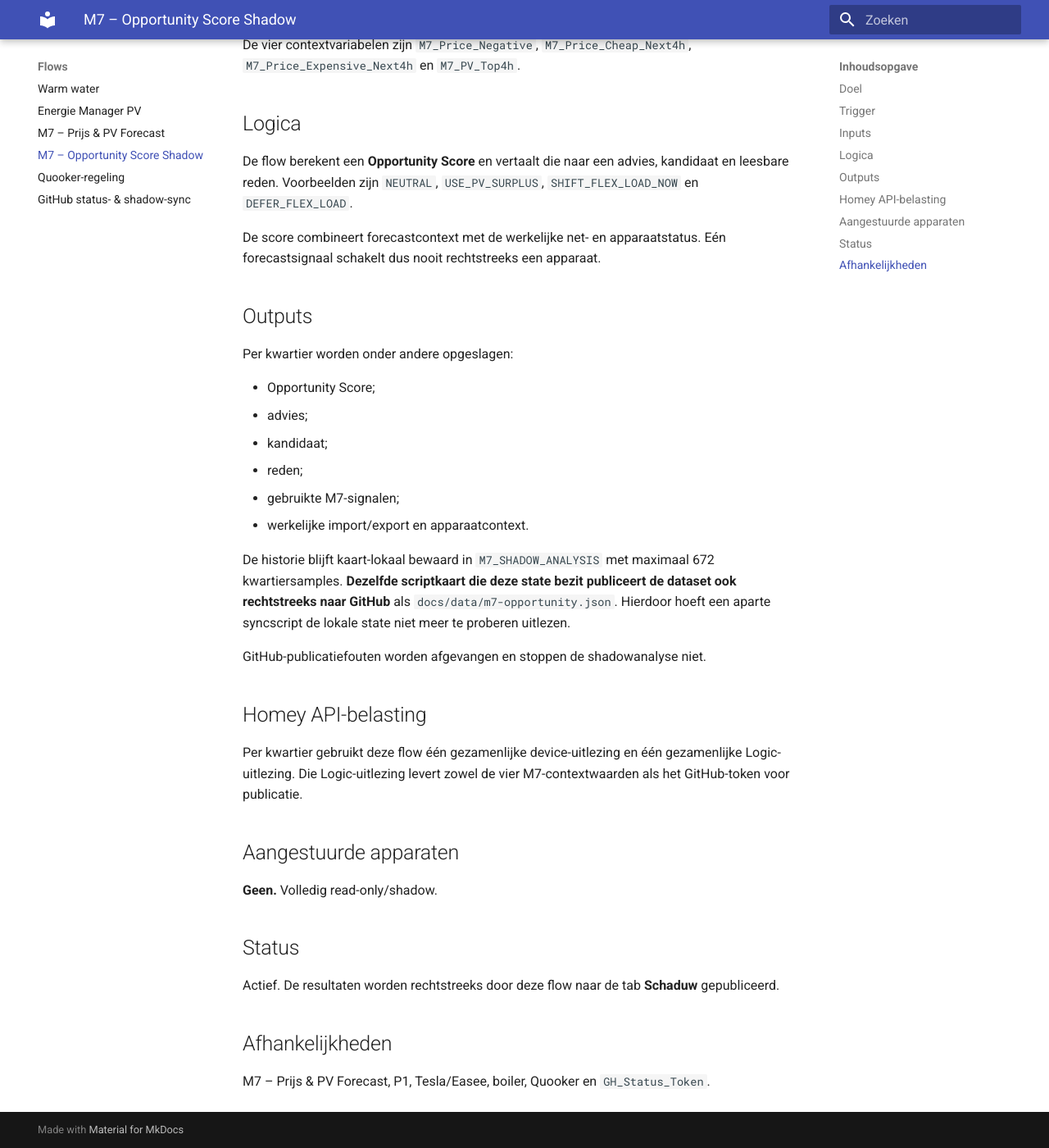
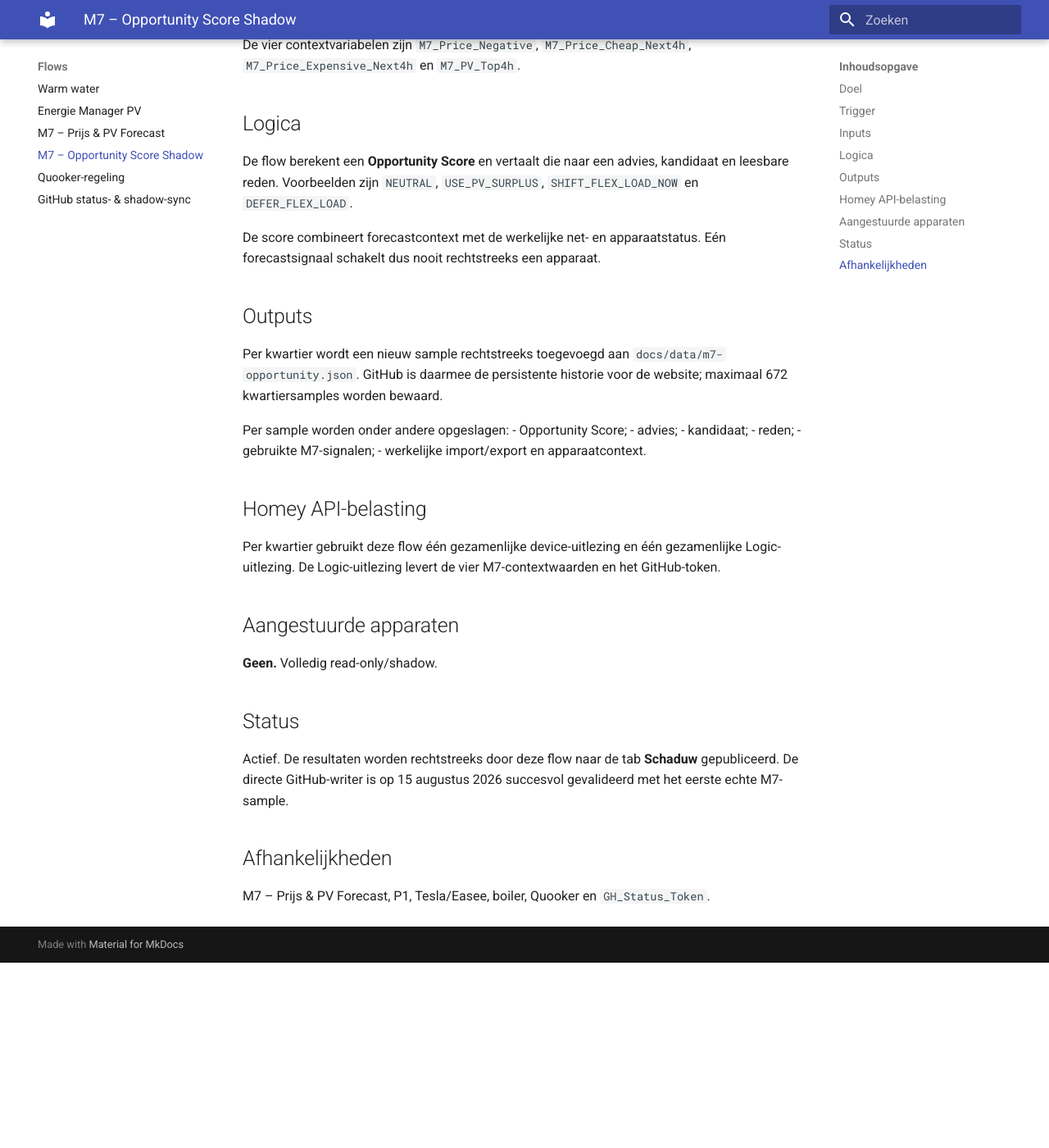
Before and after one commit to OnsKasteeltje/homey-energy-manual, an MkDocs documentation site: the page built from docs/m7-opportunity-shadow.md, in a window 1280 px wide and 1400 px high, scrolled down 830 px. Shown: the whole window at 82% size. Built offline with MkDocs 1.6.1 and Material for MkDocs 9.7.7, drawn with Linux system fonts in a browser that asks for light colours; after the commit the page ends 2004 px from its top, so only the background shows below that.

Commit message:
docs: align M7 shadow publication with direct GitHub history

```diff
--- a/docs/m7-opportunity-shadow.md
+++ b/docs/m7-opportunity-shadow.md
@@ -26,8 +26,9 @@
 De score combineert forecastcontext met de werkelijke net- en apparaatstatus. Eén forecastsignaal schakelt dus nooit rechtstreeks een apparaat.
 
 ## Outputs
-Per kwartier worden onder andere opgeslagen:
+Per kwartier wordt een nieuw sample rechtstreeks toegevoegd aan `docs/data/m7-opportunity.json`. GitHub is daarmee de persistente historie voor de website; maximaal 672 kwartiersamples worden bewaard.
 
+Per sample worden onder andere opgeslagen:
 - Opportunity Score;
 - advies;
 - kandidaat;
@@ -35,18 +36,14 @@
 - gebruikte M7-signalen;
 - werkelijke import/export en apparaatcontext.
 
-De historie blijft kaart-lokaal bewaard in `M7_SHADOW_ANALYSIS` met maximaal 672 kwartiersamples. **Dezelfde scriptkaart die deze state bezit publiceert de dataset ook rechtstreeks naar GitHub** als `docs/data/m7-opportunity.json`. Hierdoor hoeft een aparte syncscript de lokale state niet meer te proberen uitlezen.
-
-GitHub-publicatiefouten worden afgevangen en stoppen de shadowanalyse niet.
-
 ## Homey API-belasting
-Per kwartier gebruikt deze flow één gezamenlijke device-uitlezing en één gezamenlijke Logic-uitlezing. Die Logic-uitlezing levert zowel de vier M7-contextwaarden als het GitHub-token voor publicatie.
+Per kwartier gebruikt deze flow één gezamenlijke device-uitlezing en één gezamenlijke Logic-uitlezing. De Logic-uitlezing levert de vier M7-contextwaarden en het GitHub-token.
 
 ## Aangestuurde apparaten
 **Geen.** Volledig read-only/shadow.
 
 ## Status
-Actief. De resultaten worden rechtstreeks door deze flow naar de tab **Schaduw** gepubliceerd.
+Actief. De resultaten worden rechtstreeks door deze flow naar de tab **Schaduw** gepubliceerd. De directe GitHub-writer is op 15 augustus 2026 succesvol gevalideerd met het eerste echte M7-sample.
 
 ## Afhankelijkheden
 M7 – Prijs & PV Forecast, P1, Tesla/Easee, boiler, Quooker en `GH_Status_Token`.
```
